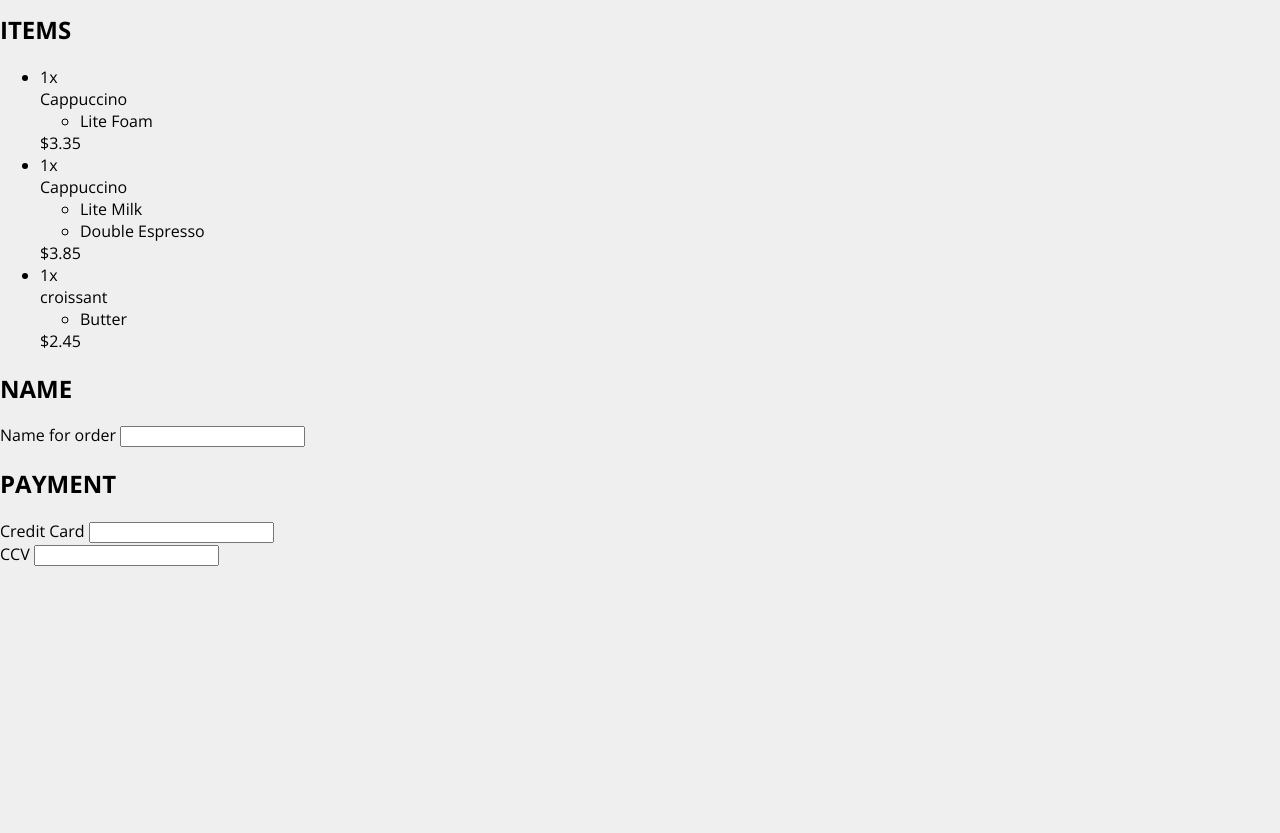
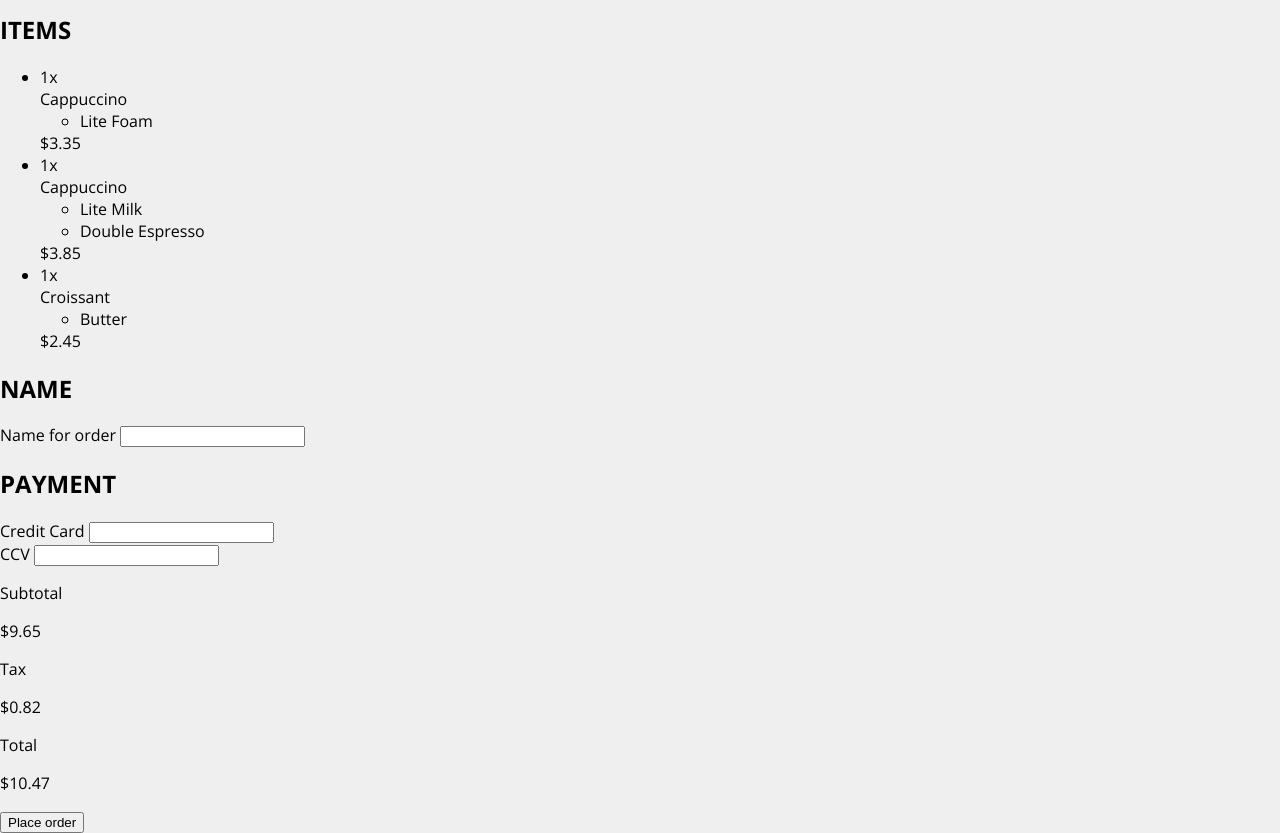
Before and after one commit to phuongv8/frontend-practice, a plain HTML site: page Coffee-Masters/index.html in a window 1280 px wide. Shown: the part 80-913 px from the top of the page. Before the commit the page ends 800 px from the top, so only its background shows below. Drawn offline with nearby package versions, Linux system fonts and the light colour scheme.

Commit message:
Add Total section

```diff
--- a/Coffee-Masters/index.html
+++ b/Coffee-Masters/index.html
@@ -47,7 +47,7 @@
 
           <li class="item">
             <div class="item-quantity">1x</div>
-            <div class="item-name">croissant</div>
+            <div class="item-name">Croissant</div>
             <ul class="item-extra">
               <li class="item-option">Butter</li>
             </ul>
@@ -78,6 +78,23 @@
           </div>
         </div>
       </section>
+
+      <section class="total">
+        <div class="row-container"></div>
+        <div class="total-row">
+          <p class="total-title">Subtotal</p>
+          <p class="total-price">$9.65</p>
+        </div>
+        <div class="total-row">
+          <p class="total-title">Tax</p>
+          <p class="total-price">$0.82</p>
+        </div>
+        <div class="total-row final-total">
+          <p class="total-title">Total</p>
+          <p class="total-price">$10.47</p>
+        </div>
+        <button class="btn-checkout" type="button">Place order</button>
+      </section>
     </main>
   </body>
 </html>
```
